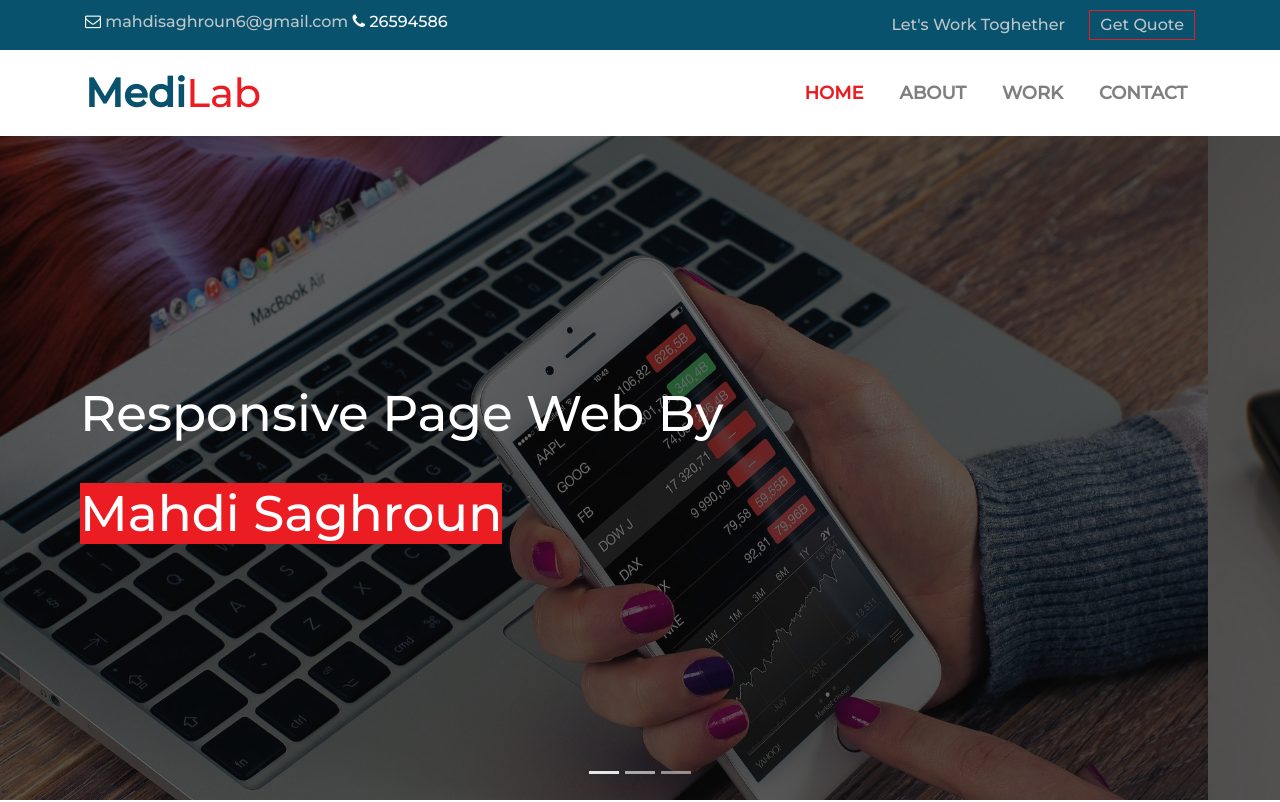
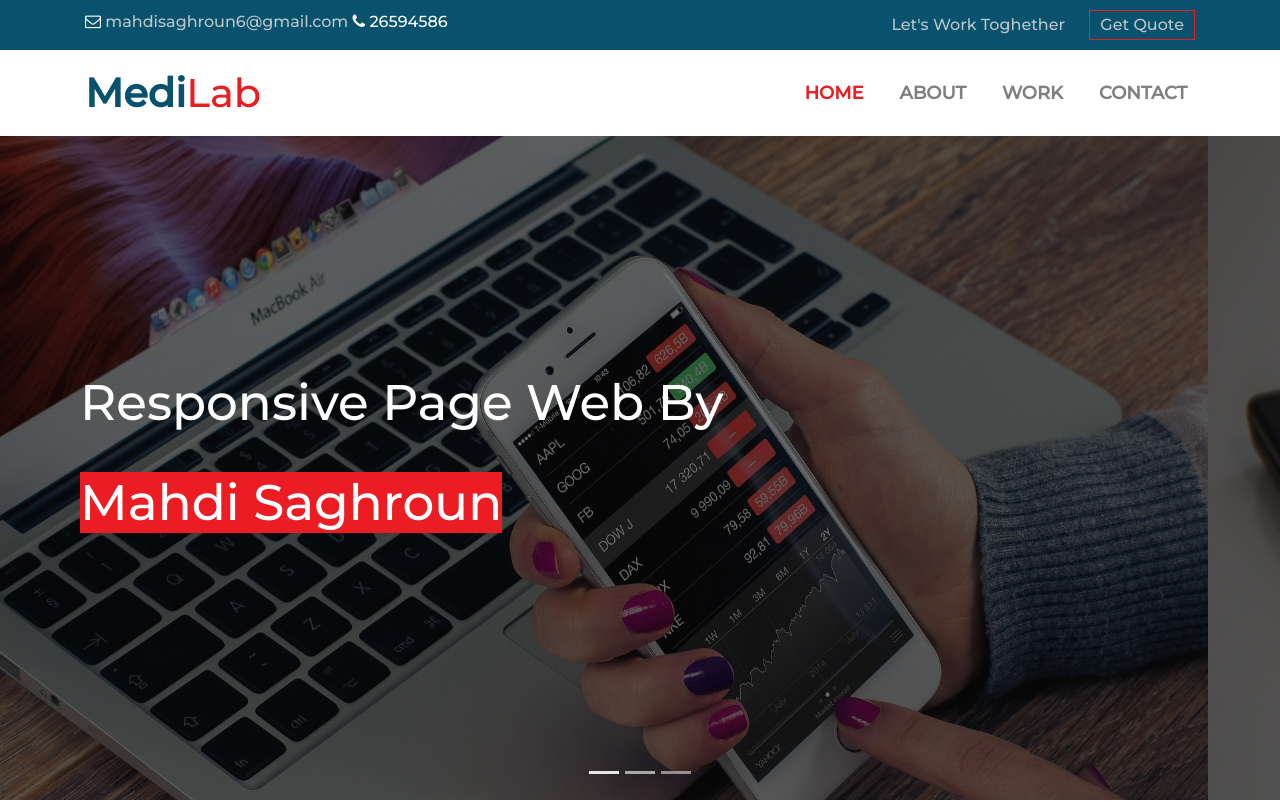
Before and after one commit to Mahdisaghroun/mahdisaghroun.github.io, a plain HTML site: page index.html in a window 1280 px wide. Shown: the top 802 px of the page. Drawn offline with nearby package versions, Linux system fonts and the light colour scheme.

Commit message:
Update main.css ==> H1 title

```diff
--- a/css/main.css
+++ b/css/main.css
@@ -87,7 +87,9 @@ justify-content: left;
     z-index: 3;
     color: #ffff;
 
-left:70px;
+    left:70px;
+    right:30px;
+    margin-bottom: 30px;
 
     padding: 20px 10px;
     font-size: 50px;
```
